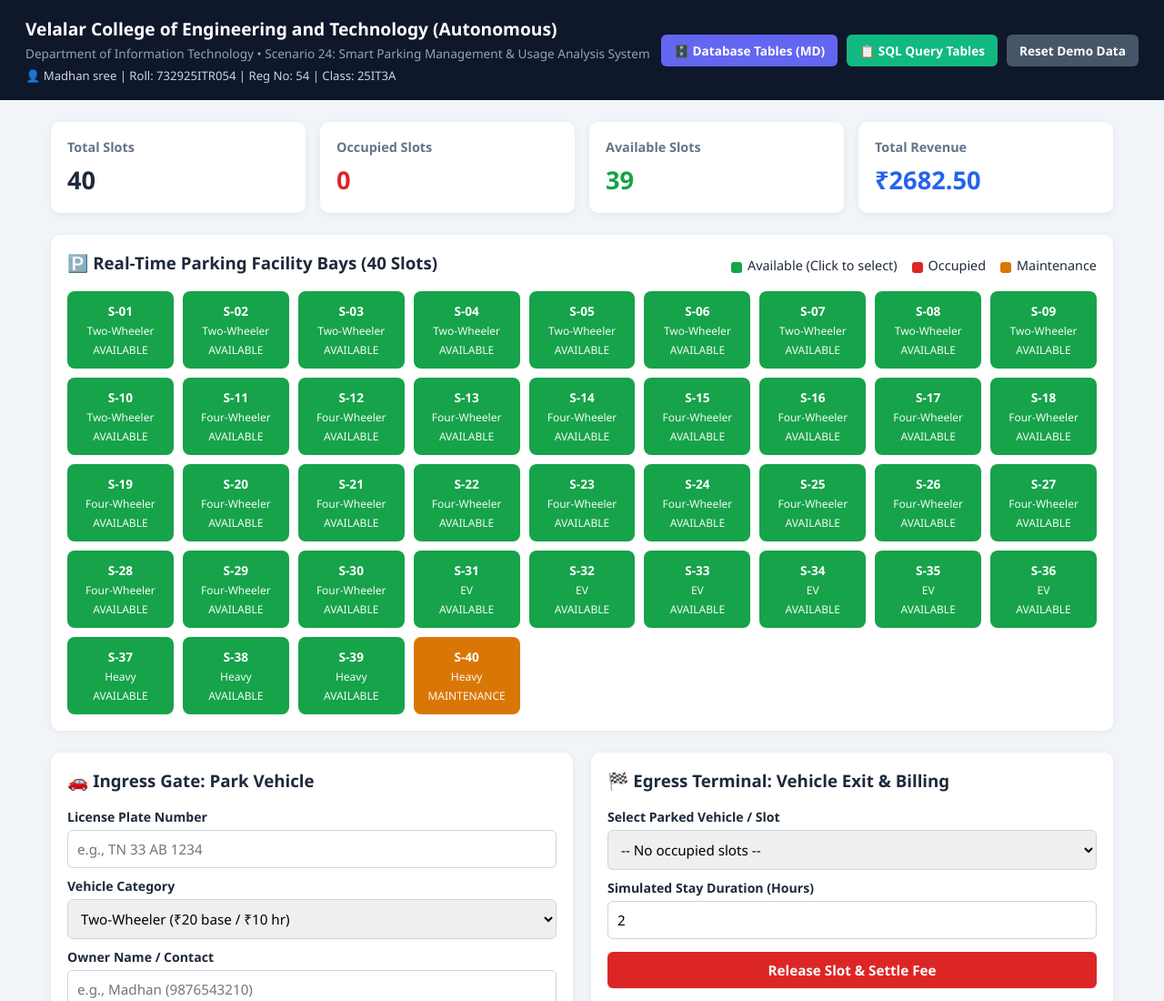
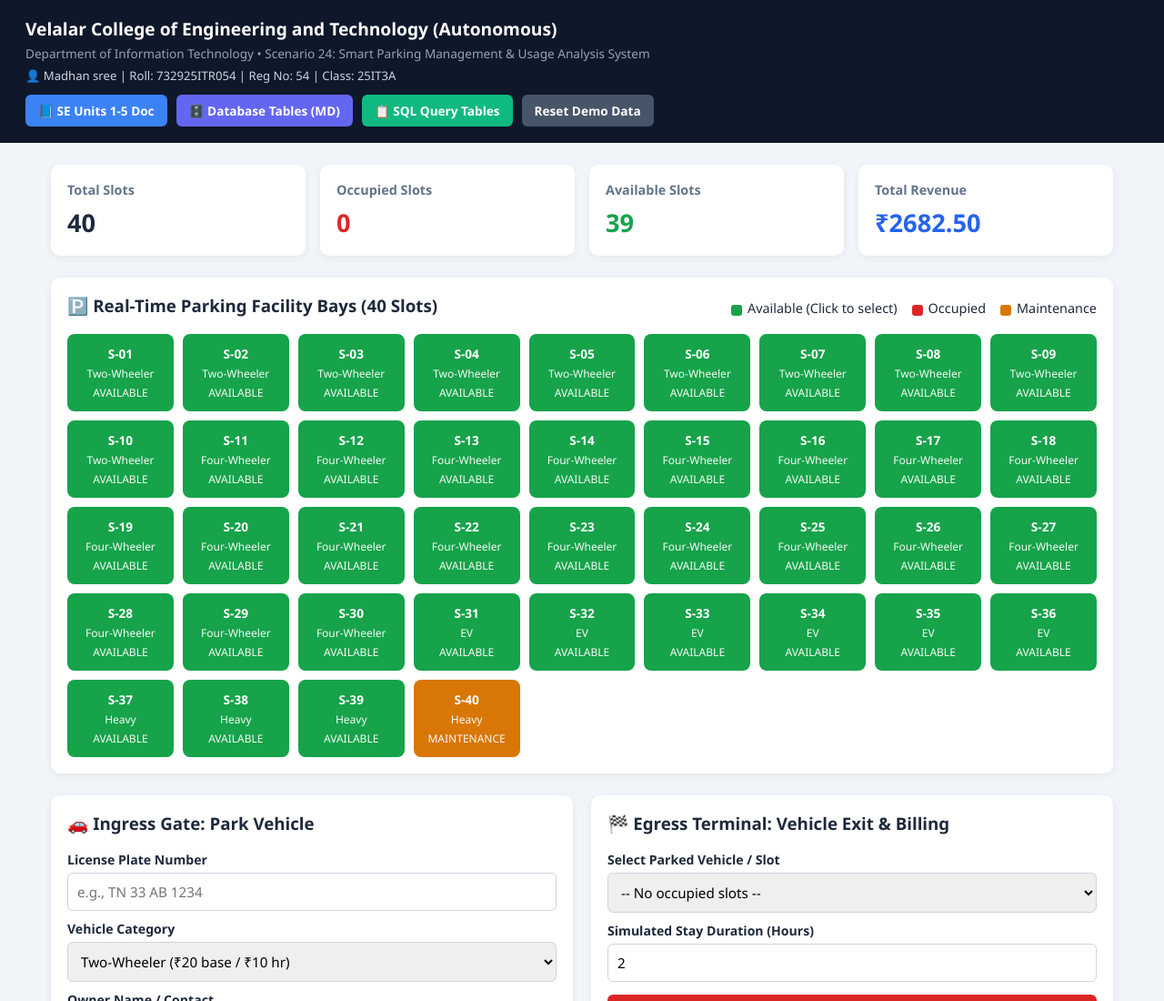
Before and after one commit to madhansree808-sudo/parking-system, a plain HTML site: page web/index.html in a window 1280 px wide. Shown: the top 1100 px of the page at 91% size. Drawn offline with nearby package versions, Linux system fonts and the light colour scheme.

Commit message:
docs: add comprehensive Unit 1 to Unit 5 Software Engineering course document and update navigation

```diff
--- a/web/index.html
+++ b/web/index.html
@@ -57,6 +57,7 @@
     <div class="student-info">👤 Madhan sree | Roll: 732925ITR054 | Reg No: 54 | Class: 25IT3A</div>
   </div>
   <div style="display: flex; gap: 10px; align-items: center; flex-wrap: wrap;">
+    <a href="../docs/SOFTWARE_ENGINEERING_DOCUMENT.md" style="background: #3b82f6; color: #fff; text-decoration: none; padding: 8px 14px; border-radius: 6px; font-weight: 600; font-size: 0.85rem; display: inline-block;">📘 SE Units 1-5 Doc</a>
     <a href="../DATABASE_TABLES.md" style="background: #6366f1; color: #fff; text-decoration: none; padding: 8px 14px; border-radius: 6px; font-weight: 600; font-size: 0.85rem; display: inline-block;">🗄️ Database Tables (MD)</a>
     <a href="sql_queries.html" style="background: #10b981; color: #fff; text-decoration: none; padding: 8px 14px; border-radius: 6px; font-weight: 600; font-size: 0.85rem; display: inline-block;">📋 SQL Query Tables</a>
     <button class="reset-btn" onclick="resetSystem()">Reset Demo Data</button>
```
Also changed, not shown: index.html (+1 -0 lines), 2 other files.
